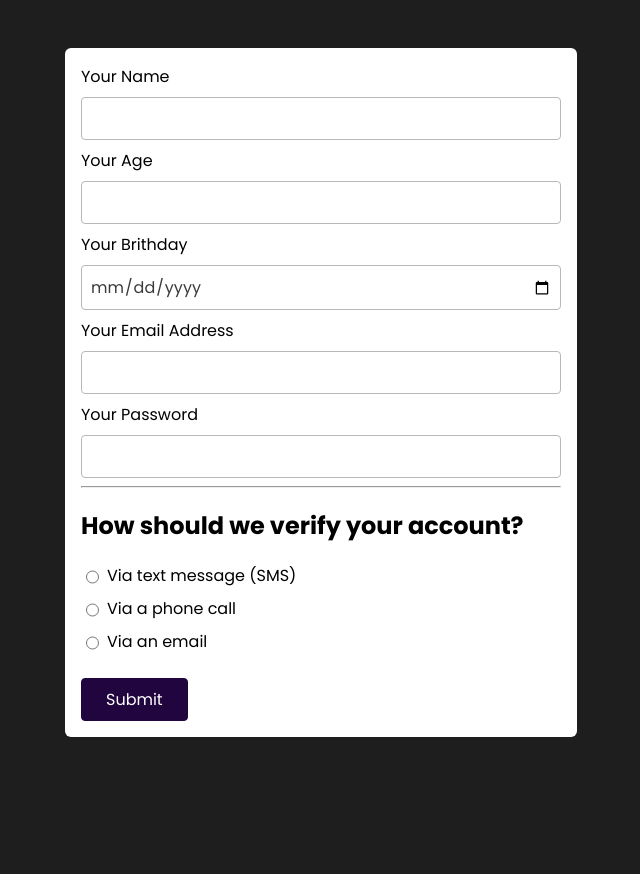
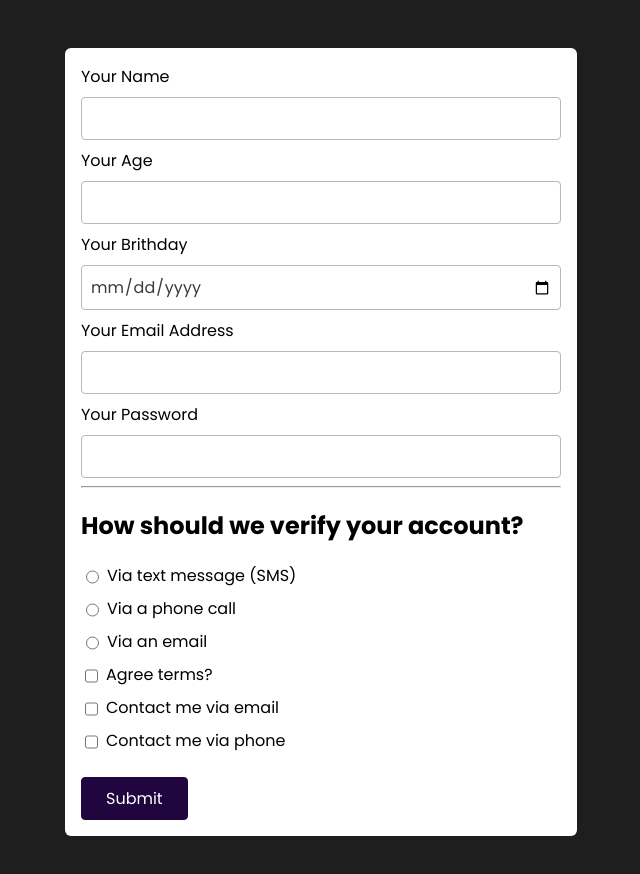
Before and after one commit to riskaagung11/adding-froms-to-websites, a plain HTML site: page index.html in a window 1280 px wide. Shown: the whole page, without its empty margins (319-959 px from the left). Before the commit the page ends 800 px from the top, so only its background shows below. Drawn offline with Linux system fonts and the light colour scheme.

Commit message:
menggunakan checkbox

```diff
--- a/index.html
+++ b/index.html
@@ -33,6 +33,18 @@
         <input type="radio" name="verify" id="verify-email" value="email" />
         <label for="verify-email">Via an email</label>
       </div>
+      <div class="form-control-inline">
+        <input type="checkbox" name="terms" id="agree-terms" />
+        <label for="agree-terms">Agree terms?</label>
+      </div>
+      <div class="form-control-inline">
+        <input type="checkbox" name="contact" id="contact-email" value="email" />
+        <label for="contact-email">Contact me via email</label>
+      </div>
+      <div class="form-control-inline">
+        <input type="checkbox" name="contact" id="contact-phone" value="phone" />
+        <label for="contact-phone">Contact me via phone</label>
+      </div>
       <button>Submit</button>
     </form>
   </body>
```
